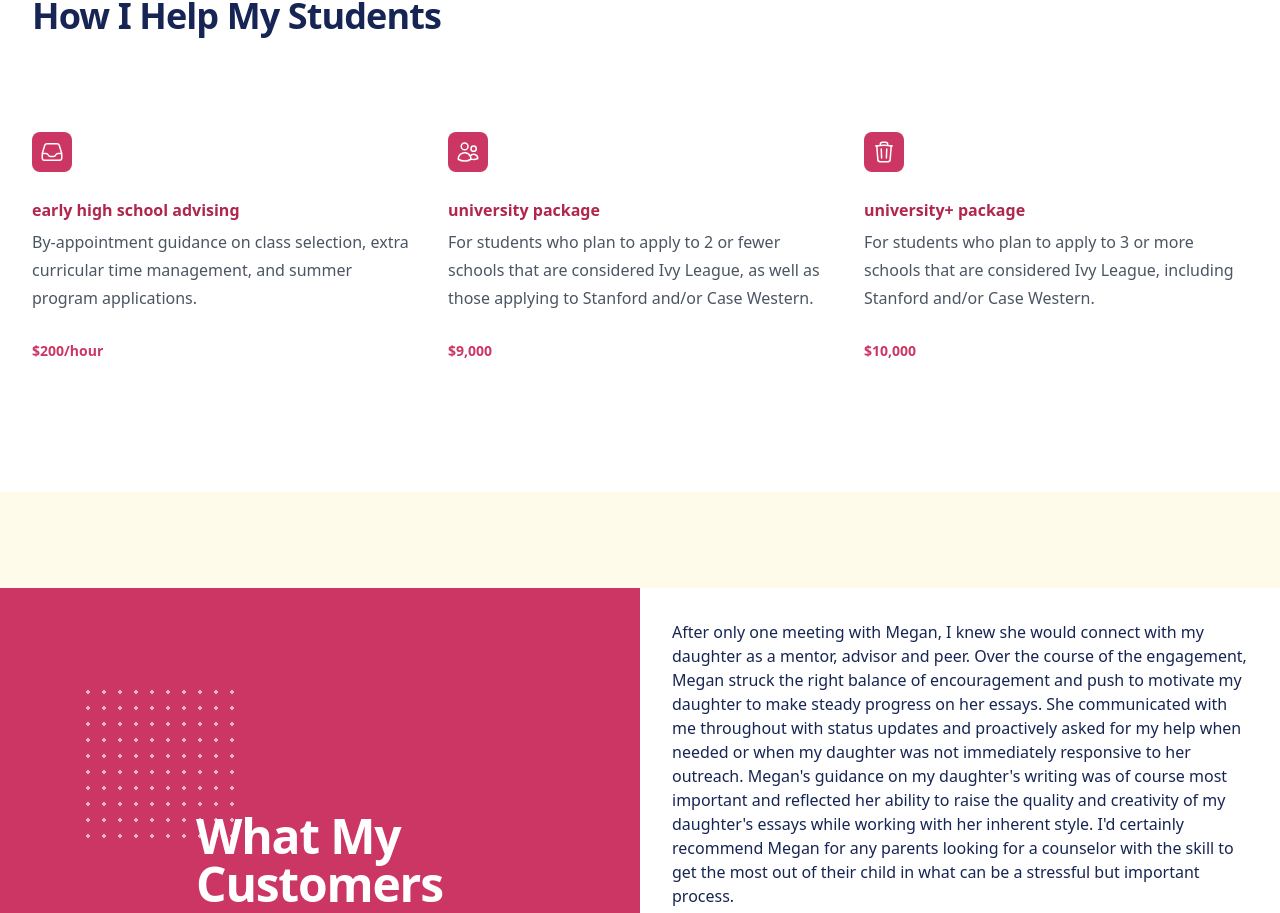
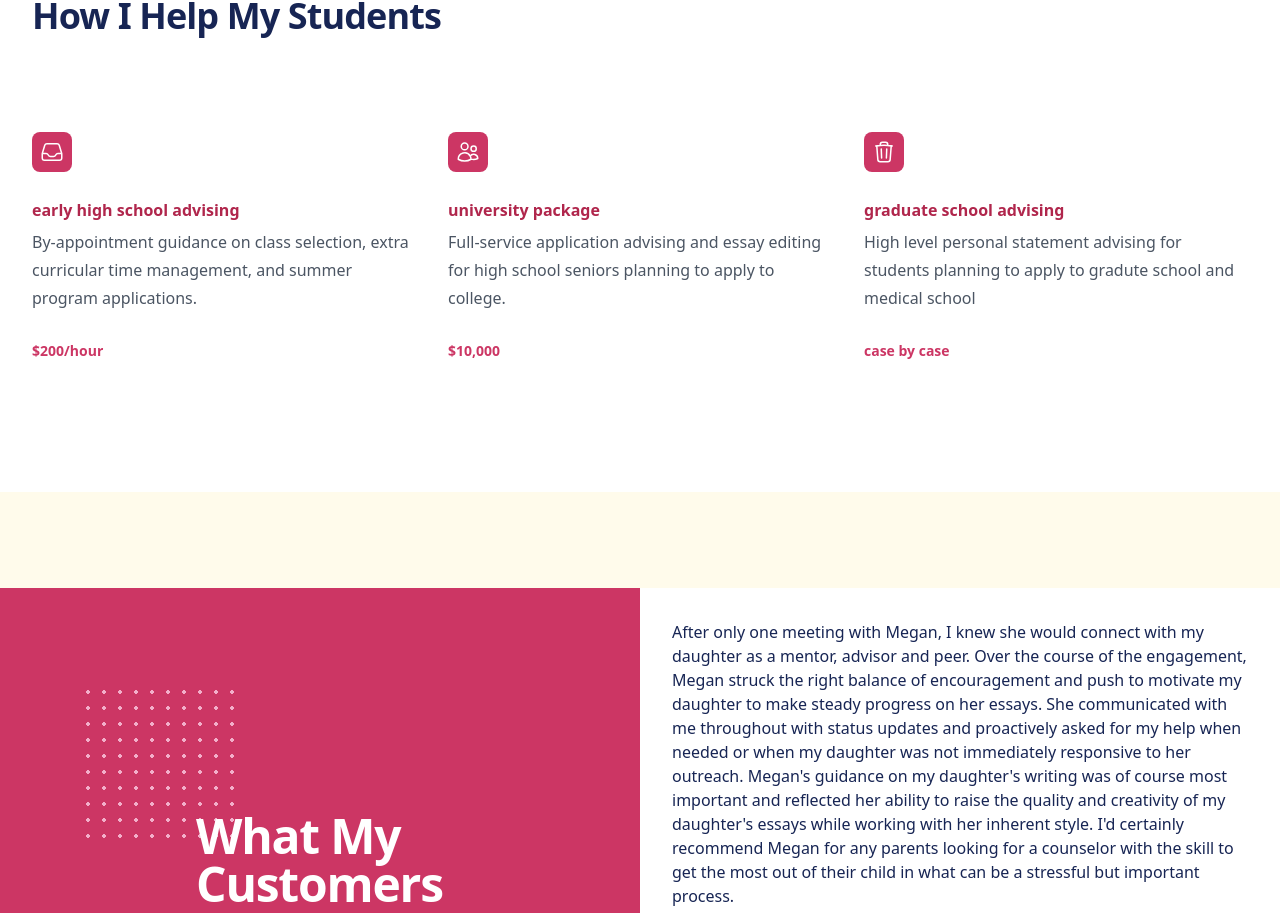
Before and after one commit to tendermoonflower/mpcc, a Next.js app: page / in a window 1280 px wide. Shown: the part 3733-4646 px from the top of the page. Built offline with nearby package versions, Linux system fonts and the light colour scheme.

Commit message:
Update index.tsx

```diff
--- a/pages/index.tsx
+++ b/pages/index.tsx
@@ -311,15 +311,15 @@ function Services() {
     {
       name: "university package",
       description:
-        "For students who plan to apply to 2 or fewer schools that are considered Ivy League, as well as those applying to Stanford and/or Case Western.",
-      price: "$9,000",
+        "Full-service application advising and essay editing for high school seniors planning to apply to college. ",
+      price: "$10,000",
       icon: UsersIcon,
     },
     {
-      name: "university+ package",
+      name: "graduate school advising",
       description:
-        "For students who plan to apply to 3 or more schools that are considered Ivy League, including Stanford and/or Case Western.",
-      price: "$10,000",
+        "High level personal statement advising for students planning to apply to gradute school and medical school ",
+      price: "case by case",
       icon: TrashIcon,
     },
   ];
```
